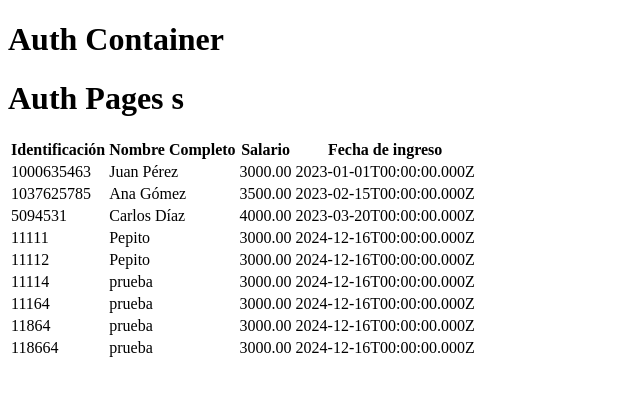
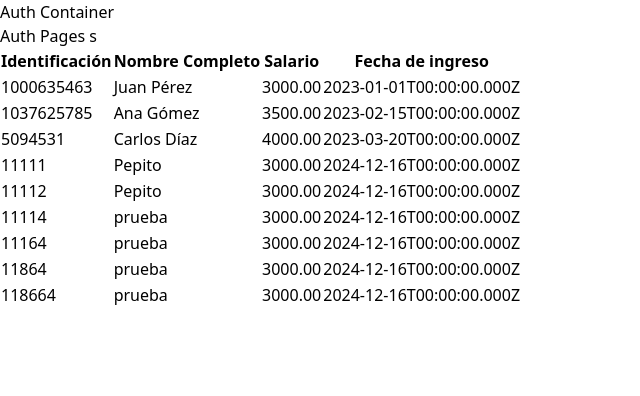
Before and after one commit to scruc1990/requestManagement_React, a React (Vite) app: page /#/auth/login in a window 1280 px wide. Shown: the top 396 px of the page, without its empty margins (0-640 px from the left). Built offline with nearby package versions, Linux system fonts and the light colour scheme.

Commit message:
Rama: main Autor: Cristian Herrera Descripción: Se suben cambios para no perderlos

```diff
--- a/package.json
+++ b/package.json
@@ -11,6 +11,7 @@
   },
   "dependencies": {
     "@tanstack/react-query": "^5.62.8",
+    "axios": "^1.7.9",
     "formik": "^2.4.6",
     "joi": "^17.13.3",
     "react": "^18.3.1",
--- a/src/App.jsx
+++ b/src/App.jsx
@@ -1,15 +1,16 @@
 import { RouterProvider }    from 'react-router-dom';
 import { Suspense }          from 'react';
 import { router } from "@router/router";
+import { TokenContextWrapper } from '@wrappers/TokenContextWrapper';
 
 function App() {
 
   return (
-    <>
+    <TokenContextWrapper>
       <Suspense fallback={<div>Loading...</div>}>
         <RouterProvider router={router} />
       </Suspense>
-    </>
+    </TokenContextWrapper>
   )
 }
 
--- a/src/components/TableComponent.jsx
+++ b/src/components/generic/TableComponent.jsx
@@ -61,22 +61,22 @@ const TableComponent = ({ children }) => {
 
 
     return (
-        <table className="grid-table">
-            <thead>
+        <table className="divide-y divide-gray-200 border border-gray-200">
+            <thead className="bg-gray-50">
                 <tr>
                     {columnNames.map((column, index) => (
-                    <th key={index}>{column.name}</th>
+                    <th key={index} className="px-6 py-3 text-left text-xs font-medium text-gray-500 uppercase tracking-wider">{column.name}</th>
                     ))}
-                    { children && <th key={'action'}>Acción</th>}
+                    { children && <th key={'action'} className="px-6 py-3 text-left text-xs font-medium text-gray-500 uppercase tracking-wider">Acción</th>}
                 </tr>
             </thead>
-            <tbody>
+            <tbody className="bg-white divide-y divide-gray-200">
                 {grid.map((row, rowIndex) => (
                     <tr key={rowIndex}>
                     {columnNames.map((column) => (
-                        <td key={column.key}>{row[column.key]}</td>
+                        <td key={column.key} className="px-6 py-4 whitespace-nowrap">{row[column.key]}</td>
                     ))}
-                    { children && <td key={'action'}>{children}</td>}
+                    { children && <td key={'action'} className="px-6 py-4 whitespace-nowrap">{children}</td>}
                     </tr>
                 ))}
             </tbody>
--- /dev/null
+++ b/src/hooks/useTokenContext.jsx
@@ -0,0 +1,3 @@
+import { TokenContext } from "@wrappers/TokenContextWrapper";
+
+export const useTokenContext = () => useContext(TokenContext);
--- a/src/main.jsx
+++ b/src/main.jsx
@@ -1,6 +1,7 @@
 import { QueryClient, QueryClientProvider } from '@tanstack/react-query';
 import { createRoot } from 'react-dom/client'
 import App from './App.jsx'
+import './index.css'
 
 export const queryClient = new QueryClient({});
 createRoot(document.getElementById('root')).render(
--- a/src/pages/auth/AuthPages.jsx
+++ b/src/pages/auth/AuthPages.jsx
@@ -1,4 +1,4 @@
-import TableComponent from "@components/TableComponent";
+import TableComponent from "@components/generic/TableComponent";
 
 const AuthPages = () => {
 
--- /dev/null
+++ b/src/wrappers/TokenContextWrapper.jsx
@@ -0,0 +1,12 @@
+import { createContext, useState } from 'react';
+
+export const TokenContext = createContext({});
+
+export const TokenContextWrapper = ({ children }) => {
+    const [token, setToken] = useState(null);
+    return (
+        <TokenContext.Provider value={{token, setToken}}>
+            {children}
+        </TokenContext.Provider>
+    );
+};
```
Also changed, not shown: src/utils/axios/axios.js (added, +13 -0 lines), src/utils/axios/interceptor.js (added, +22 -0 lines), src/components/generic/InputComponent.jsx (added), src/services/authServices.js (added), src/wrappers/authWrapper.jsx (deleted).
